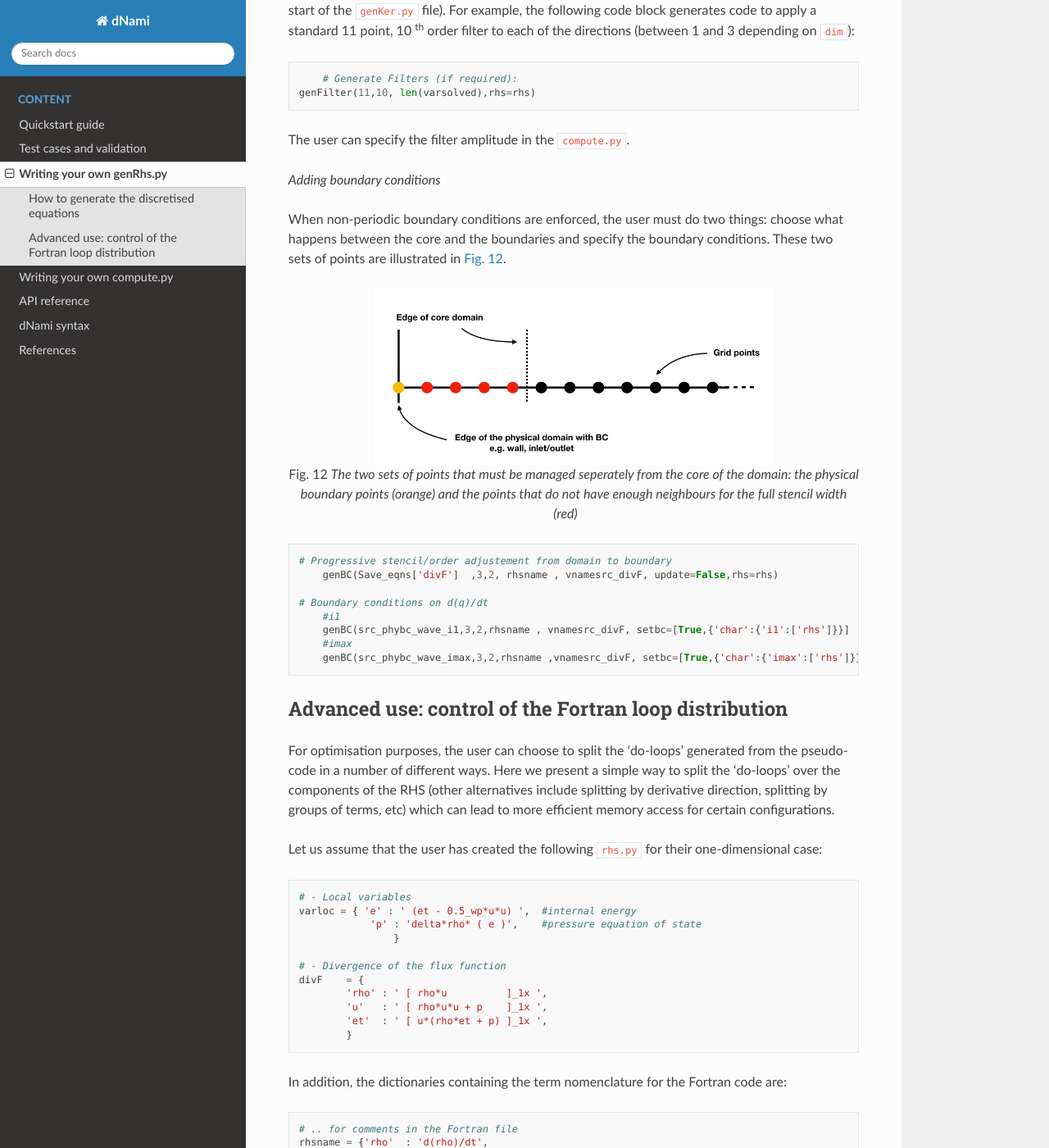
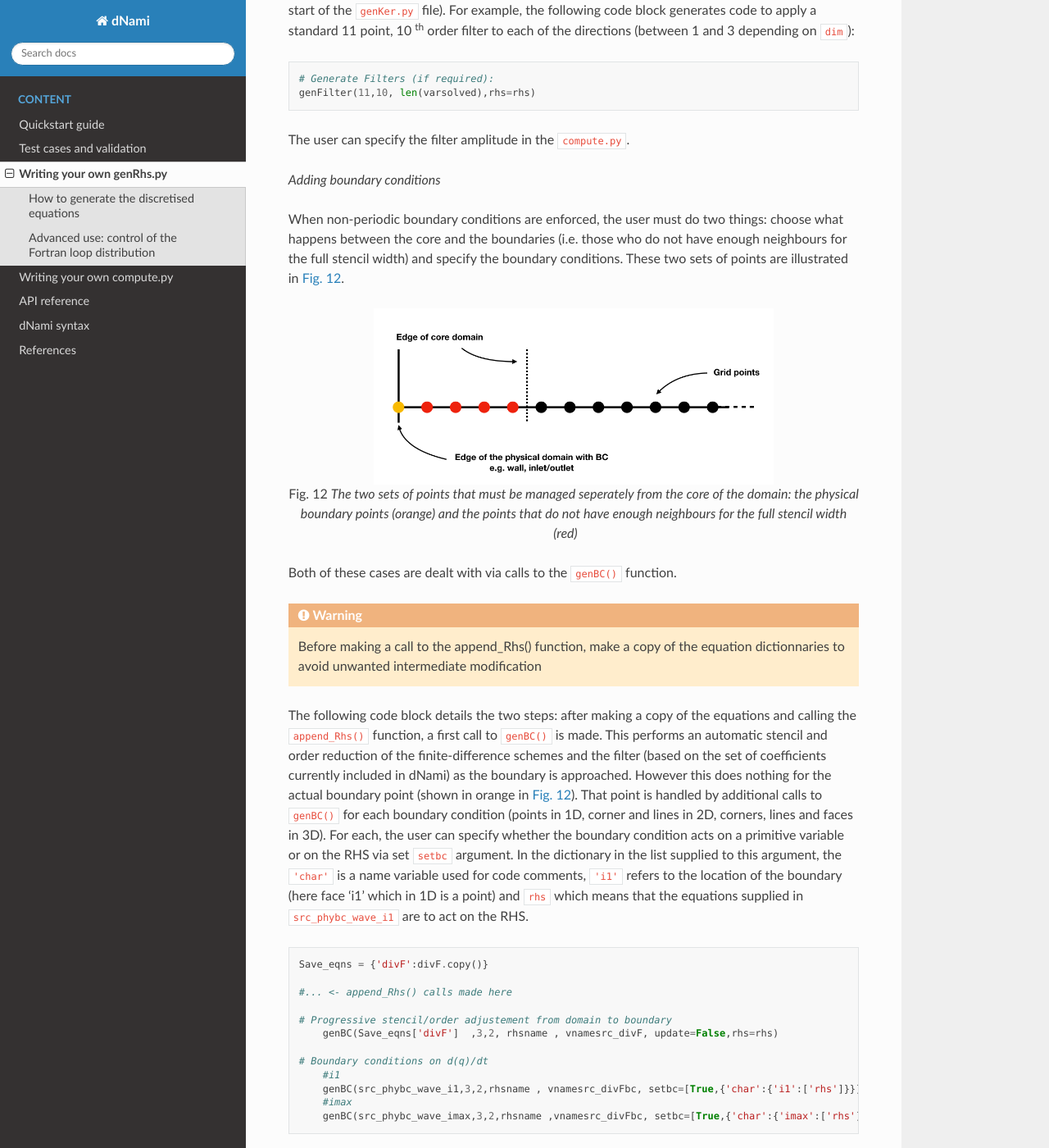
Before and after one commit to dNamiLab/dNami, a Sphinx documentation site: the page built from doc/usage/genRhs.rst, in a window 1280 px wide and 1400 px high, scrolled down 4352 px. Shown: the whole window at 82% size. Built offline with Sphinx 7.4.7 and the Read the Docs theme 2.0.0, drawn with Linux system fonts in a browser that asks for light colours; some of the changed text lies outside the part shown.

Commit message:
optional genRhs step detail

```diff
--- a/doc/usage/genRhs.rst
+++ b/doc/usage/genRhs.rst
@@ -163,14 +163,14 @@ To add explicit filtering to the computation, the user can call the ``genFilter`
 
 .. code-block:: python
 
-        # Generate Filters (if required):
+    # Generate Filters (if required):
     genFilter(11,10, len(varsolved),rhs=rhs)
 
 The user can specify the filter amplitude in the ``compute.py``.
 
 *Adding boundary conditions*
 
-When non-periodic boundary conditions are enforced, the user must do two things: choose what happens between the core and the boundaries and specify the boundary conditions. These two sets of points are illustrated in :numref:`non_core_and_edge`.
+When non-periodic boundary conditions are enforced, the user must do two things: choose what happens between the core and the boundaries (i.e. those who do not have enough neighbours for the full stencil width) and specify the boundary conditions. These two sets of points are illustrated in :numref:`non_core_and_edge`.
 
 .. _non_core_and_edge:
 .. figure:: img/bc.png
@@ -179,16 +179,31 @@ When non-periodic boundary conditions are enforced, the user must do two things:
 
    The two sets of points that must be managed seperately from the core of the domain: the physical boundary points (orange) and the points that do not have enough neighbours for the full stencil width (red)
 
+
+Both of these cases are dealt with via calls to the ``genBC()`` function.
+
+.. warning::
+
+   Before making a call to the append_Rhs() function, make a copy of the equation dictionnaries to avoid unwanted intermediate modification
+
+The following code block details the two steps: after making a copy of the equations and calling the ``append_Rhs()`` function, a first call to ``genBC()`` is made. This performs an automatic stencil and order reduction of the finite-difference schemes and the filter (based on the set of coefficients currently included in dNami) as the boundary is approached. However this does nothing for the actual boundary point (shown in orange in :numref:`non_core_and_edge`). That point is handled by additional calls to ``genBC()`` for each boundary condition (points in 1D, corner and lines in 2D, corners, lines and faces in 3D). For each, the user can specify whether the boundary condition acts on a primitive variable or on the RHS via set ``setbc`` argument. In the dictionary in the list supplied to this argument, the ``'char'`` is a name variable used for code comments, ``'i1'`` refers to the location of the boundary (here face 'i1' which in 1D is a point) and ``rhs`` which means that the equations supplied in ``src_phybc_wave_i1`` are to act on the RHS.
+
 .. code-block:: python
+
+        Save_eqns = {'divF':divF.copy()}
+
+        #... <- append_Rhs() calls made here
 
         # Progressive stencil/order adjustement from domain to boundary
             genBC(Save_eqns['divF']  ,3,2, rhsname , vnamesrc_divF, update=False,rhs=rhs)
 
         # Boundary conditions on d(q)/dt
             #i1
-            genBC(src_phybc_wave_i1,3,2,rhsname , vnamesrc_divF, setbc=[True,{'char':{'i1':['rhs']}}]  , update=False,rhs=rhs)
+            genBC(src_phybc_wave_i1,3,2,rhsname , vnamesrc_divFbc, setbc=[True,{'char':{'i1':['rhs']}}]  , update=False,rhs=rhs)
             #imax
-            genBC(src_phybc_wave_imax,3,2,rhsname ,vnamesrc_divF, setbc=[True,{'char':{'imax':['rhs']}}]  , update=False,rhs=rhs)
+            genBC(src_phybc_wave_imax,3,2,rhsname ,vnamesrc_divFbc, setbc=[True,{'char':{'imax':['rhs']}}]  , update=False,rhs=rhs)
+
+In 3D, if non-periodic condition are desired then a boundary condition for each physical boundary must be supplied i.e. face ``i1``, line ``i1j1``, corner ``i1j1k1``, face ``imax``, line ``imaxj1`` and so on ...
 
 Advanced use: control of the Fortran loop distribution
 ######################################################
```
